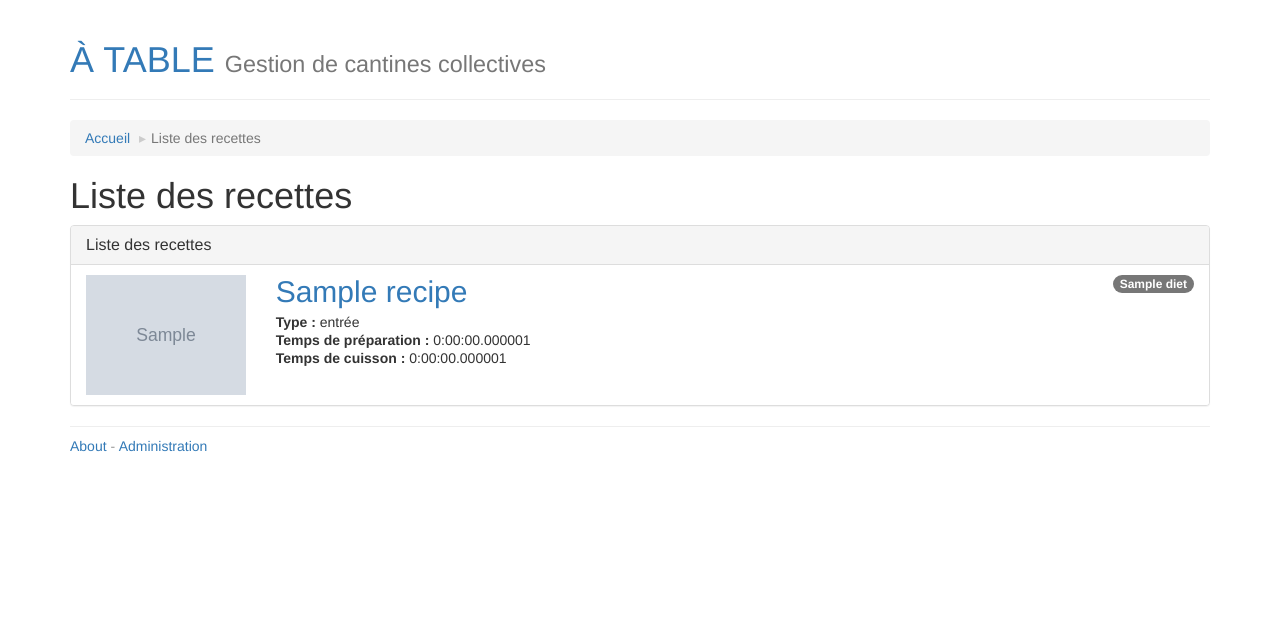
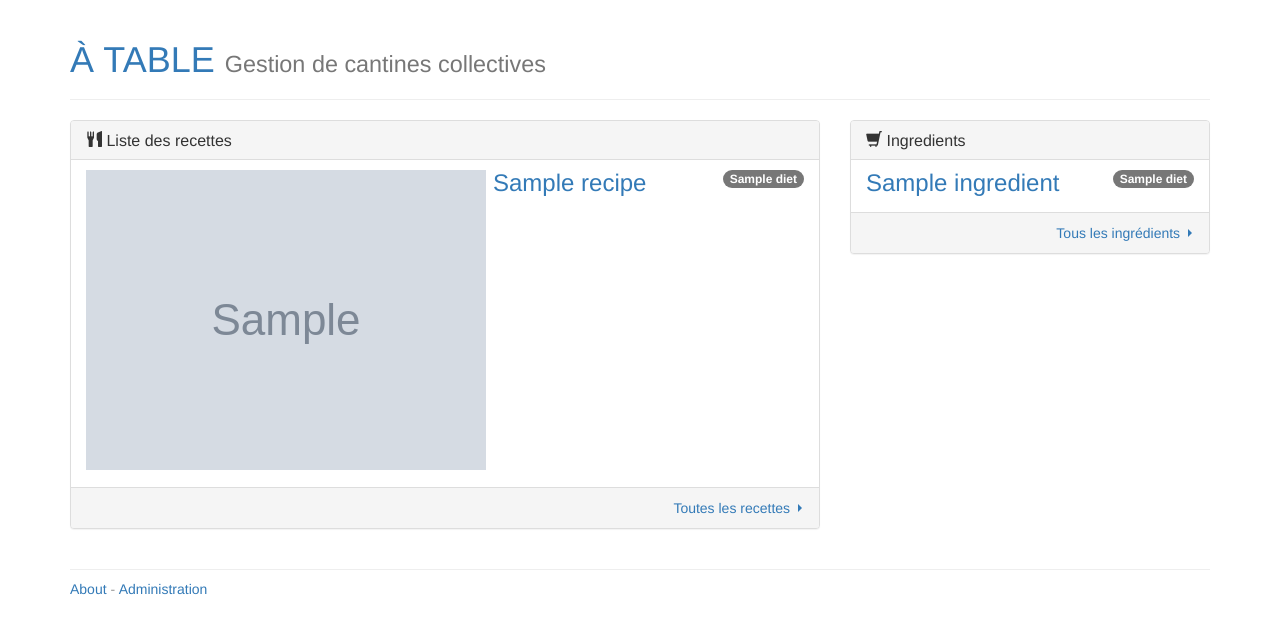
Before and after one commit to vegaelle/atable, a Django app: page / in a window 1280 px wide. Shown: the top 638 px of the page. Run offline with Django 3.2, Linux system fonts and the light colour scheme; tables that the repository leaves empty hold one stand-in row (values such as "Sample post"); grey boxes marked "Sample" are stand-in pictures; parts of the project's set-up code (start-up, migrations or seed data) failed here and were passed over; some libraries are stand-ins or nearby versions.

Commit message:
Add homepage with recipes and ingredients short list.

```diff
--- a/atable/recipes/static/recipes/css/recipes.css
+++ b/atable/recipes/static/recipes/css/recipes.css
@@ -16,6 +16,19 @@
     box-shadow: none;
 }
 
+/* Readmore links*/
+.readmore {}
+.readmore .caret {
+    transform: rotate(-90deg);
+    transform-origin: center center;
+    margin-top: -0.15em;
+}
+
+/* Thumbnails in list */
+.floating-thumb {
+    float: left;
+    margin: 0 0.5em 0.5em 0;
+}
 
 /* Tables */
 .panel-group-table {
@@ -24,6 +37,11 @@
 }
 
 
+/* Homepage */
+.page--homepage {}
+.page--homepage .panel-footer {
+    text-align: right;
+}
 
 /* Calendar */
 .calendar {
--- /dev/null
+++ b/atable/recipes/templates/recipes/homepage.html
@@ -0,0 +1,86 @@
+{% extends "recipes/base.html" %}
+{% load thumbnail %}
+{% block title %}Accueil{% endblock %}
+{% block body_class %}page page--homepage{% endblock %}
+
+{% block content %}
+
+<header></header>
+
+<div class="row">
+
+    <div class="col-lg-8">
+    <div class="panel panel-default">
+        <div class="panel-heading">
+            <h2 class="panel-title">
+                <span class="glyphicon glyphicon-cutlery"></span> Liste des recettes
+            </h2>
+        </div>
+        {% if recipe_list %}
+        <ul class="list-group">
+        {% for recipe in recipe_list %}
+            <li class="list-group-item clearfix">
+                {% if recipe.diets.count %}
+                {% for diet in recipe.diets.all %}
+                <span class="diet badge">{{ diet }}</span>
+                {% endfor %}
+                {% else %}
+                <span class="diet badge">Omnivore</span>
+                {% endif %}
+                <a href="{{ recipe.get_absolute_url }}" class="floating-thumb">
+                    {% thumbnail recipe.picture "50x50" crop="center" as picture %}
+                    <img class="" src="{{ picture.url }}" alt="{{ recipe }}" />
+                    {% endthumbnail %}
+                </a>
+                <h3 class="list-group-item-heading"><a href="{{ recipe.get_absolute_url }}">{{ recipe }}</a></h3>
+            </li>
+        {% endfor %}
+        </ul>
+        {% else %}
+        <p class="panel-group">
+            Aucune recette
+        </p>
+        {% endif %}
+        <div class="panel-footer">
+            <a href="{% url 'recipe_list' %}" class="readmore">Toutes les recettes <span class="caret"></span></a>
+        </div>
+    </div>
+    </div>
+
+    <div class="col-lg-4">
+    <div class="panel panel-default">
+        <div class="panel-heading">
+            <h2 class="panel-title">
+                <span class="glyphicon glyphicon-shopping-cart"></span> Ingredients
+            </h2>
+        </div>
+        {% if ingredient_list %}
+        <ul class="list-group">
+        {% for ingredient in ingredient_list %}
+            <li class="list-group-item">
+            {% if ingredient.diets.count %}
+                {% for diet in ingredient.diets.all %}
+                <span class="diet badge">{{ diet }}</span>
+                {% endfor %}
+                {% else %}
+                <span class="diet badge">Omnivore</span>
+                {% endif %}
+                <h3 class="list-group-item-heading"><a href="{{ ingredient.get_absolute_url }}">{{ ingredient }}</a></h3>
+            </li>
+
+        {% endfor %}
+        </ul>
+        {% else %}
+        <p class="panel-group">
+            Aucun ingrédient
+        </p>
+        {% endif %}
+        <div class="panel-footer">
+            <a href="{% url 'ingredient_list' %}" class="readmore">Tous les ingrédients <span class="caret"></span></a>
+        </div>
+    </div>
+    </div>
+
+</div>
+
+{% endblock %}
--- a/atable/recipes/urls.py
+++ b/atable/recipes/urls.py
@@ -5,7 +5,7 @@ from .views import IngredientListView, IngredientDetailView, RecipeListView, Rec
 
 
 urlpatterns = [
-    url(r'^$', RecipeListView.as_view(), name='home'), # temp
+    url(r'^$', views.homepage, name='home'),
     url(r'^about$', TemplateView.as_view(template_name='recipes/about.html'),
          name='about'),
     url(r'^ingredients$', IngredientListView.as_view(), name='ingredient_list'),
--- a/atable/recipes/views.py
+++ b/atable/recipes/views.py
@@ -18,6 +18,12 @@ class RecipeListView(ListView):
 class RecipeDetailView(DetailView):
     model = Recipe
 
+def homepage(request):
+    recipe_list = Recipe.objects.order_by('-id')[:5]
+    ingredient_list = Ingredient.objects.order_by('-id')[:5]
+    return render(request, 'recipes/homepage.html',
+                  {'recipe_list': recipe_list,
+                   'ingredient_list': ingredient_list})
 
 @permission_required('meal.can_view')
 def roadmap_meal(request, meal_id):
```
